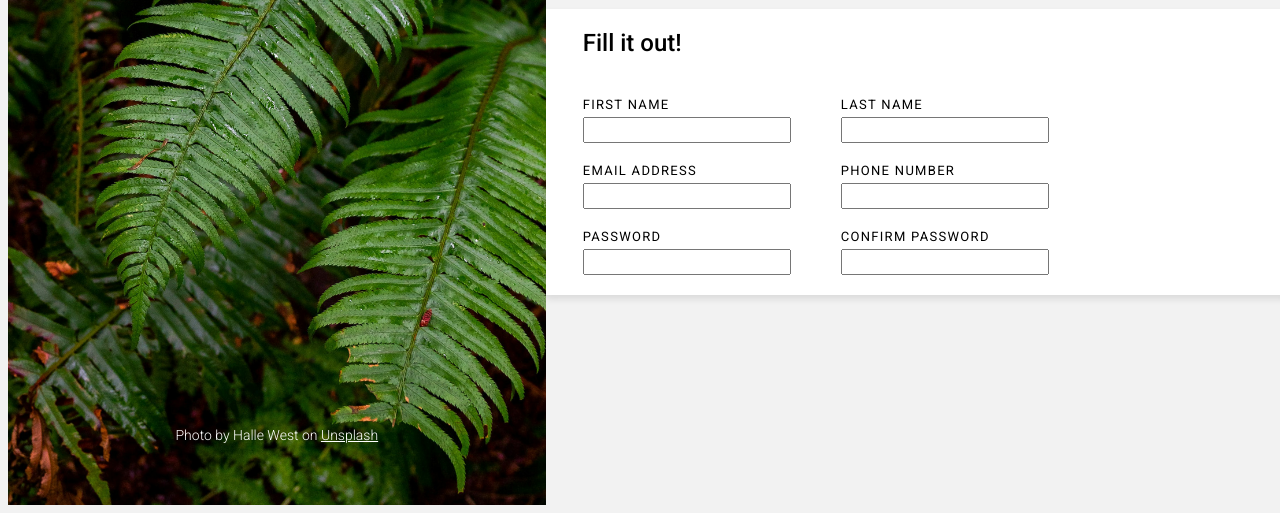
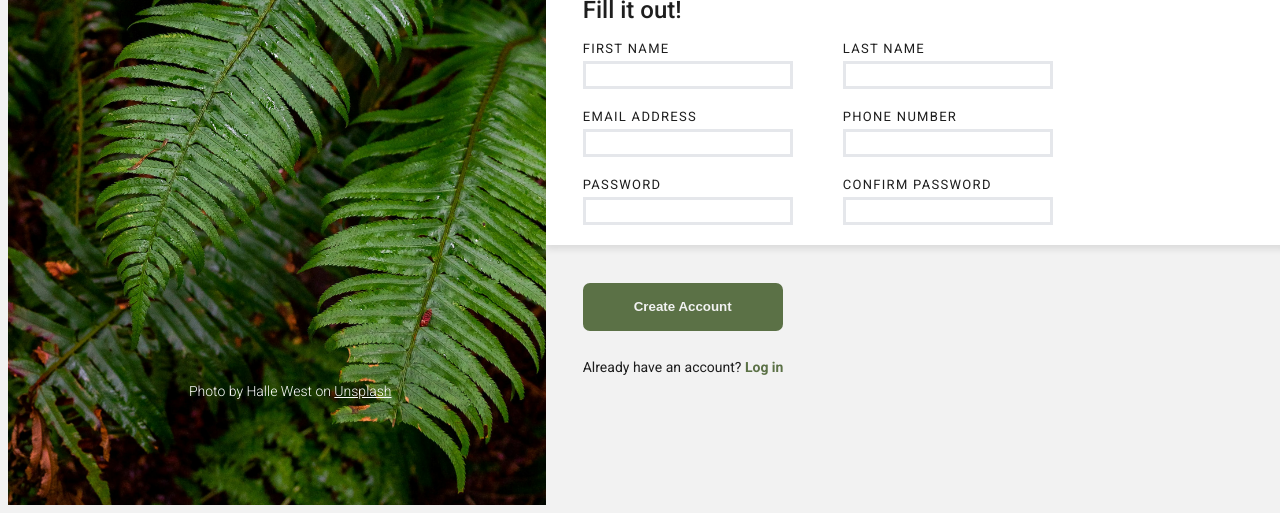
Before and after one commit to n-dett/sign-up-form, a plain HTML site: page index.html in a window 1280 px wide. Shown: the part 303-816 px from the top of the page. Drawn offline with Linux system fonts and the light colour scheme.

Commit message:
Add button and account text

```diff
--- a/index.html
+++ b/index.html
@@ -18,8 +18,7 @@
 
     <div id="right-div">
         <p id="description">This is not a real online service! I'm just practicing making a form. Lorem ipsum dolor sit amet, consectetur adipiscing elit, sed do eiusmod tempor incididunt ut labore et dolore magna aliqua.</p>
-        <div id="form-div">
-            <form>
+            <form action="" method="">
                 <h2>Fill it out!</h2>
                 <div class="form-row">
 
@@ -56,10 +55,10 @@
                     <label for="last_name">Confirm Password</label>
                     <input type="text" id="last_name" name="last_name">
                 </div>
-                </div>
+            </form>
+    </div>
 
-            </form>
-        </div>
-    </div>
+    <button type="submit">Create Account</button>
+    <p>Already have an account? <span id="log-in">Log in</span></p>
 </body>
 </html>
--- a/style.css
+++ b/style.css
@@ -5,7 +5,7 @@ body {
     width: 100vw;
     height: 100vh;
     font-family: "Roboto", sans-serif;
-
+    color: rgb(30, 30, 30);
     font-style: normal;
     display: flex;
 }
@@ -36,7 +36,8 @@ body {
 
 }
 
-#description, form {
+
+form {
     padding-left: 5%;
 }
 
@@ -61,12 +62,13 @@ input {
     height: 20px;
     width: max(100px, 40%, 200px);
     margin-right: 50px;
+    border: #E5E7EB solid;
 }
 
 form {
     background-color: white;
     padding-bottom: 20px;
-    margin-top: 10%;
+    margin-top: 7%;
     box-shadow: 0px 4px 7px 0px rgba(0, 0, 0, 0.101);
 }
 
@@ -88,6 +90,29 @@ a {
 }
 
 h2 {
-    padding-top: 20px;
+    padding-top: 10px;
     font-weight: 500;
+    margin-bottom: -3px;
 }
+
+button {
+    margin: 5% 5% 2% 5%;
+    background-color: rgb(91, 113, 70);
+    color: #f2f2f2;
+    border: none;
+    padding: 10px;
+    width: max(200px, 10%);
+    height: 6%;
+    border-radius: 7px;
+    font-weight: 700;
+}
+
+#log-in {
+    color: rgb(91, 113, 70);
+    font-weight: 700;
+}
+
+p {
+    font-size: 14px;
+    margin-left: 5%;
+}
```
